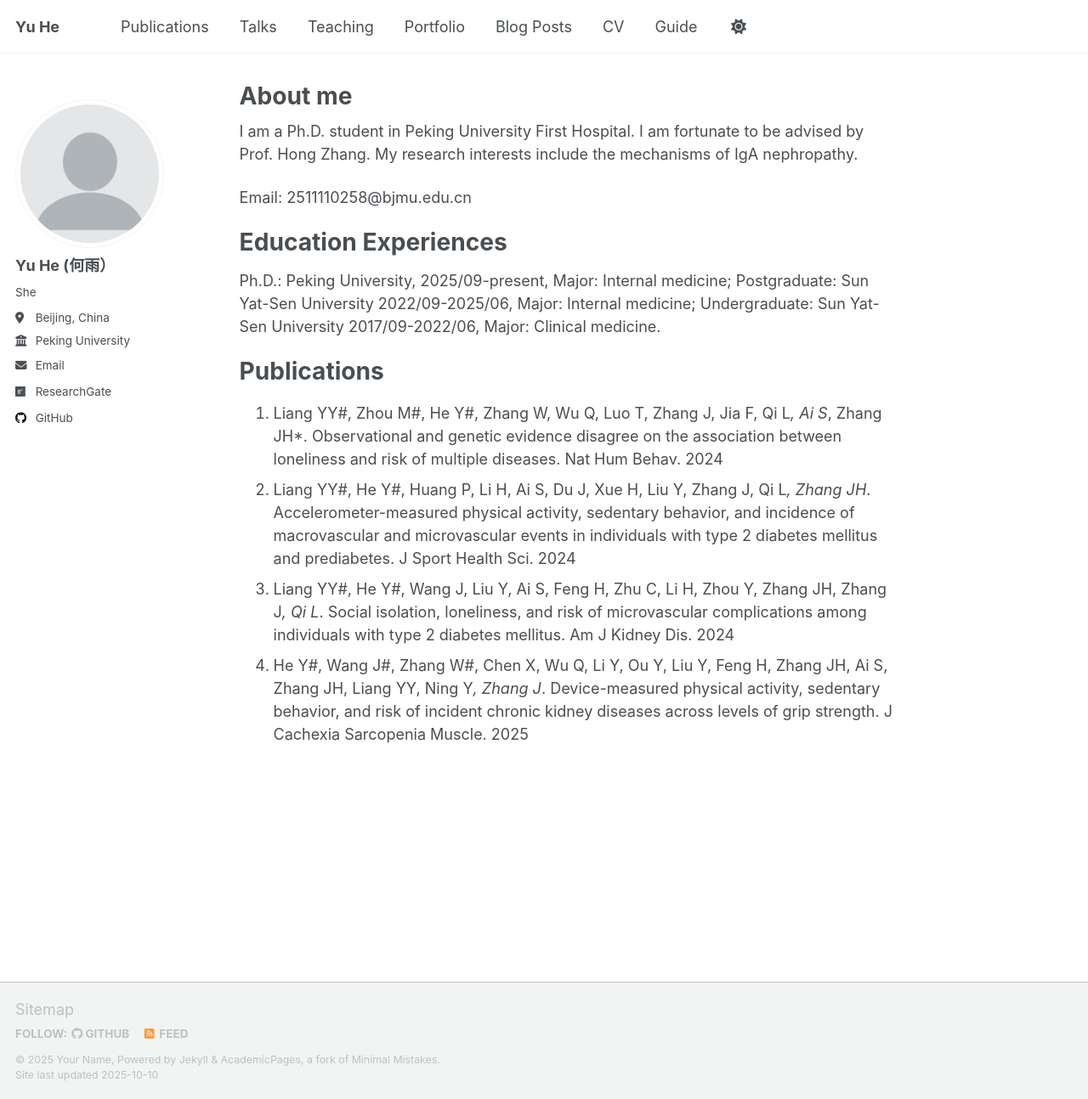
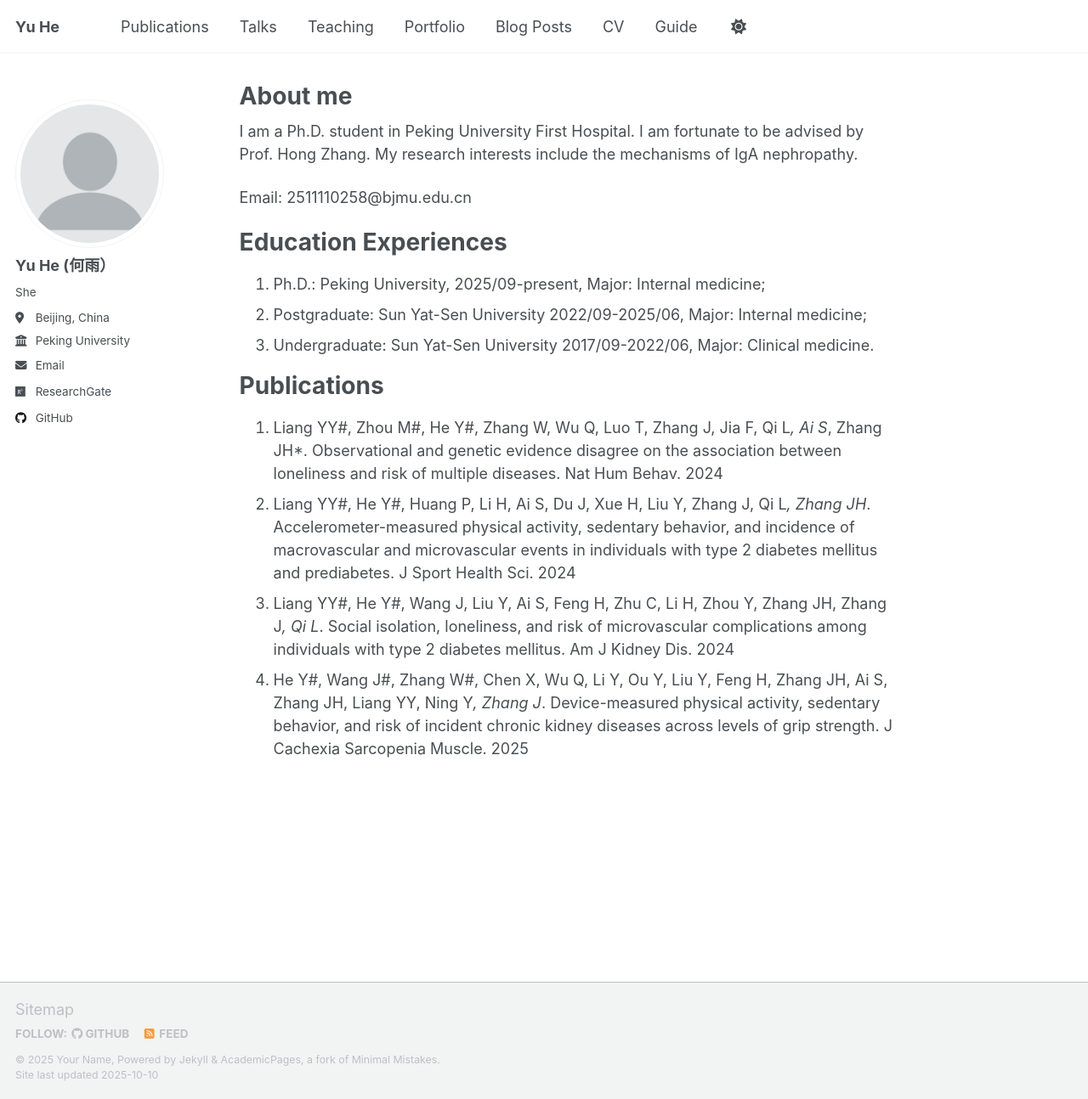
Before and after one commit to heyu35/heyu35.github.io, a Jekyll site: the page built from _pages/about.md, in a window 1280 px wide and 1294 px high. Shown: the whole window at 85% size. Built offline with Jekyll 4.4.1, drawn with Linux system fonts in a browser that asks for light colours; a script that is not in the unit is left out; part of the change alters nothing that is shown.

```diff
--- a/_pages/about.md
+++ b/_pages/about.md
@@ -13,9 +13,9 @@ Email: 2511110258@bjmu.edu.cn
 
 Education Experiences
 ======
-Ph.D.: Peking University, 2025/09-present, Major: Internal medicine;
-Postgraduate: Sun Yat-Sen University 2022/09-2025/06, Major: Internal medicine;
-Undergraduate: Sun Yat-Sen University 2017/09-2022/06, Major: Clinical medicine.
+1. Ph.D.: Peking University, 2025/09-present, Major: Internal medicine;
+2. Postgraduate: Sun Yat-Sen University 2022/09-2025/06, Major: Internal medicine;
+3. Undergraduate: Sun Yat-Sen University 2017/09-2022/06, Major: Clinical medicine.
 
 Publications
 ======
```
